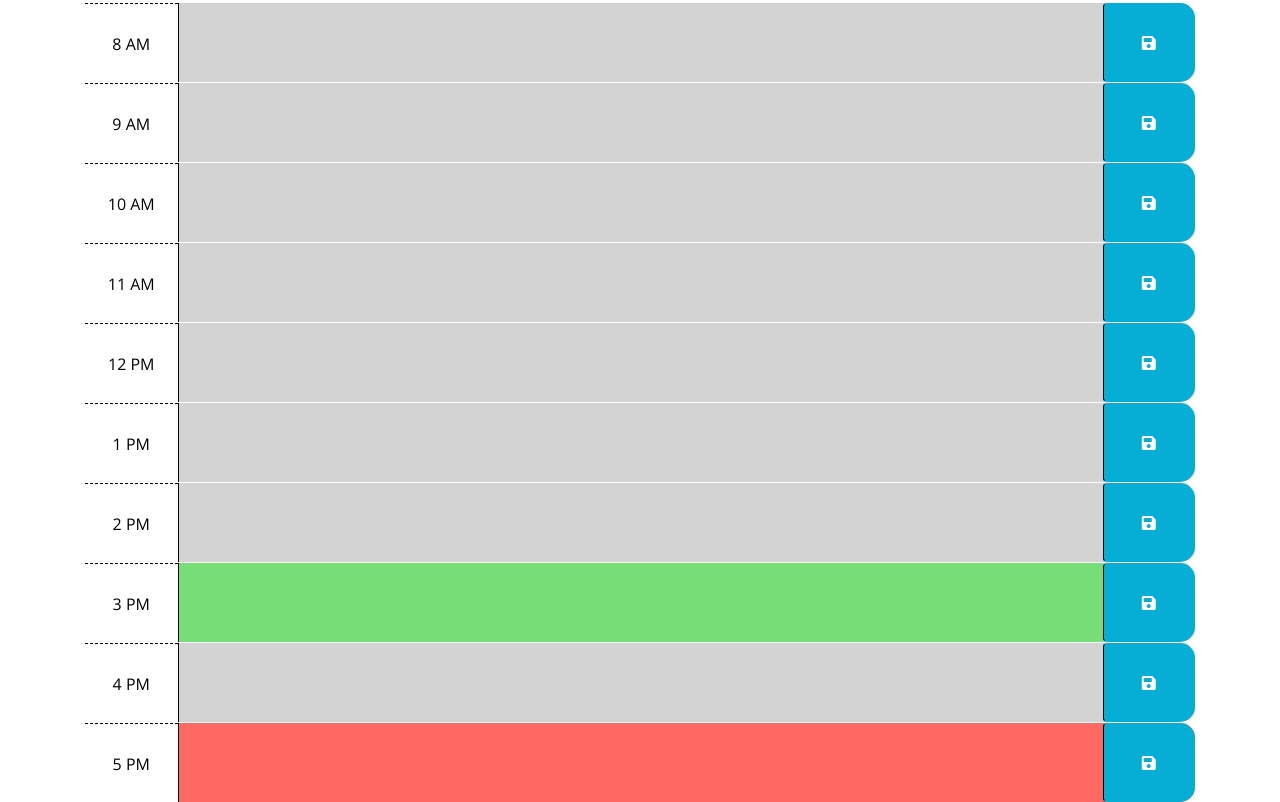
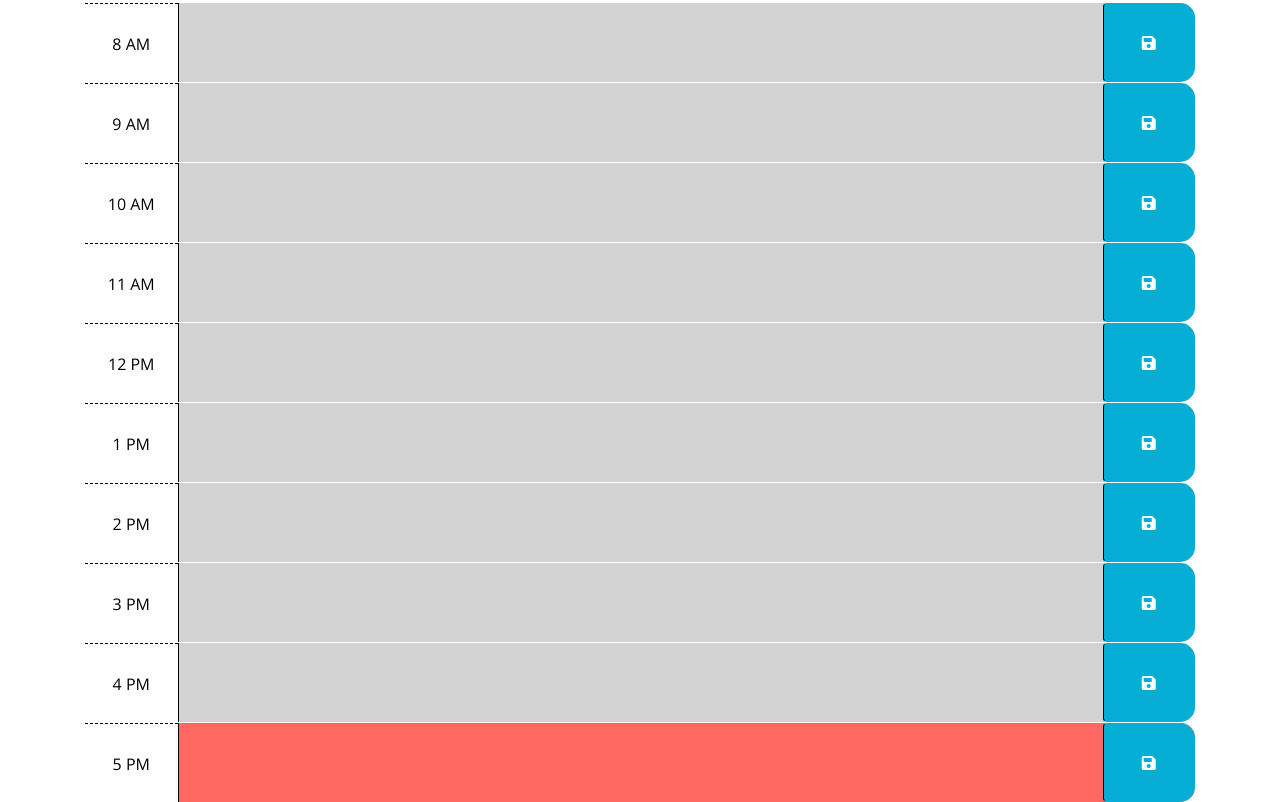
Before and after one commit to farhahdin1997/workingScheduler, a plain HTML site: page index.html in a window 1280 px wide. Shown: the part 334-1136 px from the top of the page. Drawn offline with nearby package versions, Linux system fonts and the light colour scheme.

Commit message:
edited htmll so the color blocks work

```diff
--- a/index.html
+++ b/index.html
@@ -102,7 +102,7 @@
                 <div class="col-md-1 hour">
                     3 PM
                 </div>
-                <textarea class="col-md-10 description future">
+                <textarea class="col-md-10 description ">
                 </textarea>
                 <button class="btn saveBtn col-md-1"><i class="fas fa-save"></i></button>
             </div>
```
